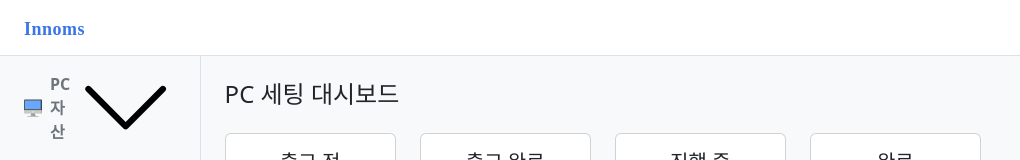
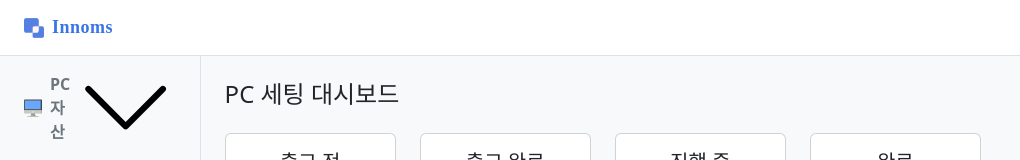
Before and after one commit to Ops-Assistant-Project/FE-Setting-Dashboard, a React (Vite) app: page / in a window 1280 px wide. Shown: the top 160 px of the page, without its empty margins (0-1020 px from the left). Built offline with nearby package versions, Linux system fonts and the light colour scheme; no server answers; a web font is replaced by a local one.

Commit message:
💄 Design: 헤더 로고 추가

```diff
--- a/src/components/Header.tsx
+++ b/src/components/Header.tsx
@@ -1,4 +1,5 @@
 import { Container } from "react-bootstrap";
+import InnomsLogo from "../assets/icons/innoms.svg";
 
 const Header = () => {
   return (
@@ -7,7 +8,8 @@ const Header = () => {
         fluid
         className="h-100 d-flex align-items-center justify-content-between px-4"
       >
-        <div className="fw-bold fs-5">
+        <div className="fw-bold fs-5 d-flex align-items-center gap-2">
+          <img src={InnomsLogo} alt="PC" width={20} height={20} />
           <span className="logo-text">Innoms</span>
         </div>
 
```
Also changed, not shown: src/assets/icons/innoms.svg (added).
